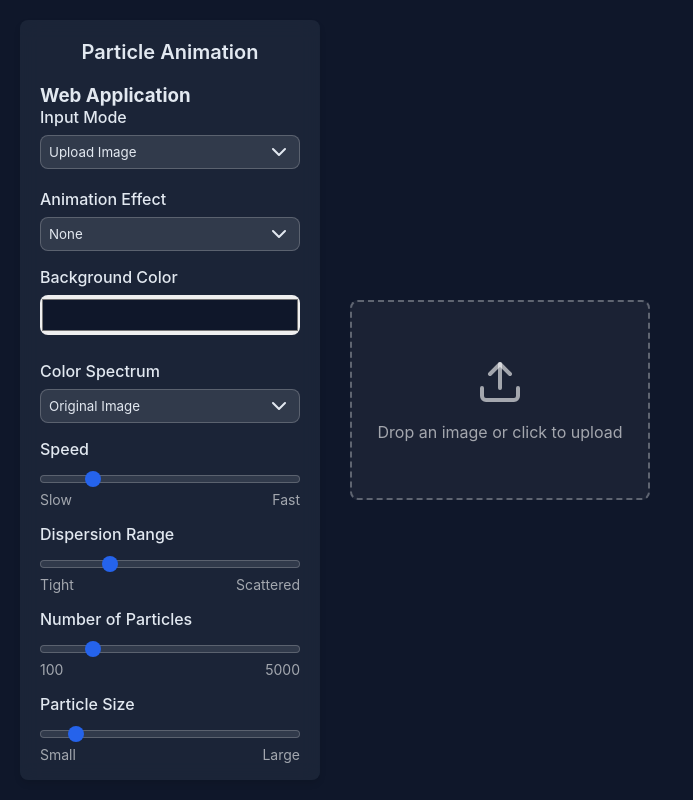
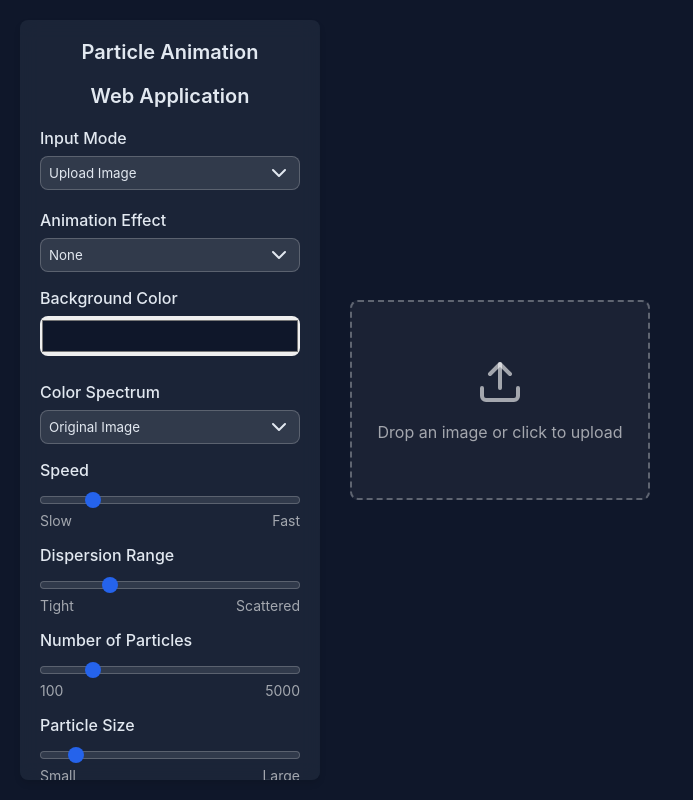
Before and after one commit to Rezar/ParticleViz, an Electron app: page index.html in a window 1000 px wide. Shown: the whole page, without its empty margins (0-693 px from the left). Drawn offline with nearby package versions, Linux system fonts and the light colour scheme.

Commit message:
Update index.html

```diff
--- a/index.html
+++ b/index.html
@@ -51,7 +51,7 @@
   <div class="container">
     <div id="particle-controls">
       <h1 class="title">Particle Animation</h1>
-      <h3 class="subtitle">Web Application</h3>
+      <h3 class="title">Web Application</h3>
       <div class="control-group mode-select">
         <label class="control-label">Input Mode</label>
         <select id="inputModeSelect">
```
